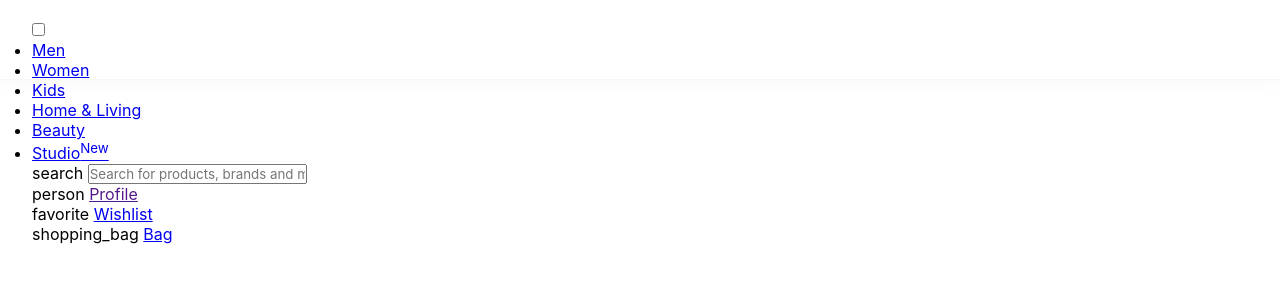
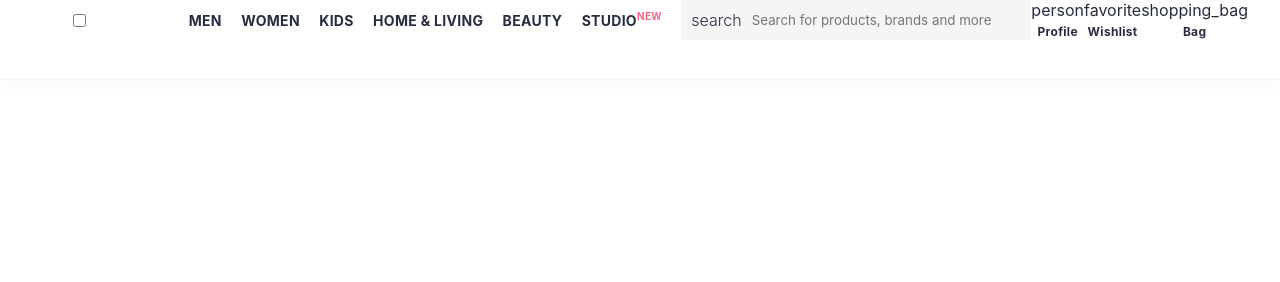
Before and after one commit to Sadiqur057/TrendyCart, a plain HTML site: page index.html in a window 1280 px wide. Drawn offline with Linux system fonts and the light colour scheme.

Commit message:
navbar styling added

```diff
--- a/css/style.css
+++ b/css/style.css
@@ -22,3 +22,103 @@ header{
     border-bottom: 1px solid #f6f6f6;
     box-shadow: 0px 0px 20px 0px #f6f6f8;
 }
+
+.navbar-container{
+    display: flex;
+    justify-content: space-between;
+    align-items: center;
+
+}
+
+.logo-container img{
+    padding: 10px 0 10px;
+    height: 70px;
+
+}
+.nav-content{
+    display: flex;
+    justify-content: space-evenly;
+    align-items: center;
+}
+
+.nav-bar{
+    display: flex;
+    width: 40vw;
+    justify-content: space-evenly;
+    align-items: center;
+}
+.nav-bar li{
+    list-style-type: none;
+}
+.nav-bar li a{
+    text-decoration: none;
+    letter-spacing: 0.3px;
+    font-size: 14px;
+    color: #282c3f;
+    font-weight: 700;
+    text-transform: uppercase;
+    padding: 30px 0;
+}
+.nav-bar li a:hover{
+
+    border-bottom: 4px solid #FF6382;
+}
+.nav-bar li a sup{
+    /* color: #ff3f6c ; */
+    color: #FF6382;
+    font-size: 10px;
+}
+
+.search-bar{
+    height: 40px;
+    min-width: 350px;
+    display: flex;
+    align-items: center;
+}
+.search-icon{
+    height: 20px;
+    padding: 10px;
+    box-sizing: content-box;
+    color: #282c3f;
+    font-weight: 300;
+    border-radius: 4px 0 0 4px;
+}
+.search-input{
+    background-color: #f5f5f6 ;
+    color:  #696e79;
+    height: 40px;
+    flex-grow: 1;
+    border: 0;
+    border-radius: 0 4px  4px 0;
+}
+.search-bar{
+    background-color: #f5f5f6 ;
+}
+.search-bar:focus-within{
+    background-color: #fff;
+}
+.search-input:focus{
+    outline: none;
+    background-color: #fff;
+}
+.action-bar{
+    display: flex;
+    min-width: 180px;
+    justify-content: space-evenly;
+}
+.action-container{
+    display: flex;
+    flex-direction: column;
+    align-items: center;
+    color: #282c3f;
+}
+.action-name a{
+    text-decoration: none;
+    letter-spacing: 0.3px;
+    font-size: 12px;
+    color: #282c3f;
+    font-weight: 700;
+}
+.display-none{
+    display: none;
+}
```
